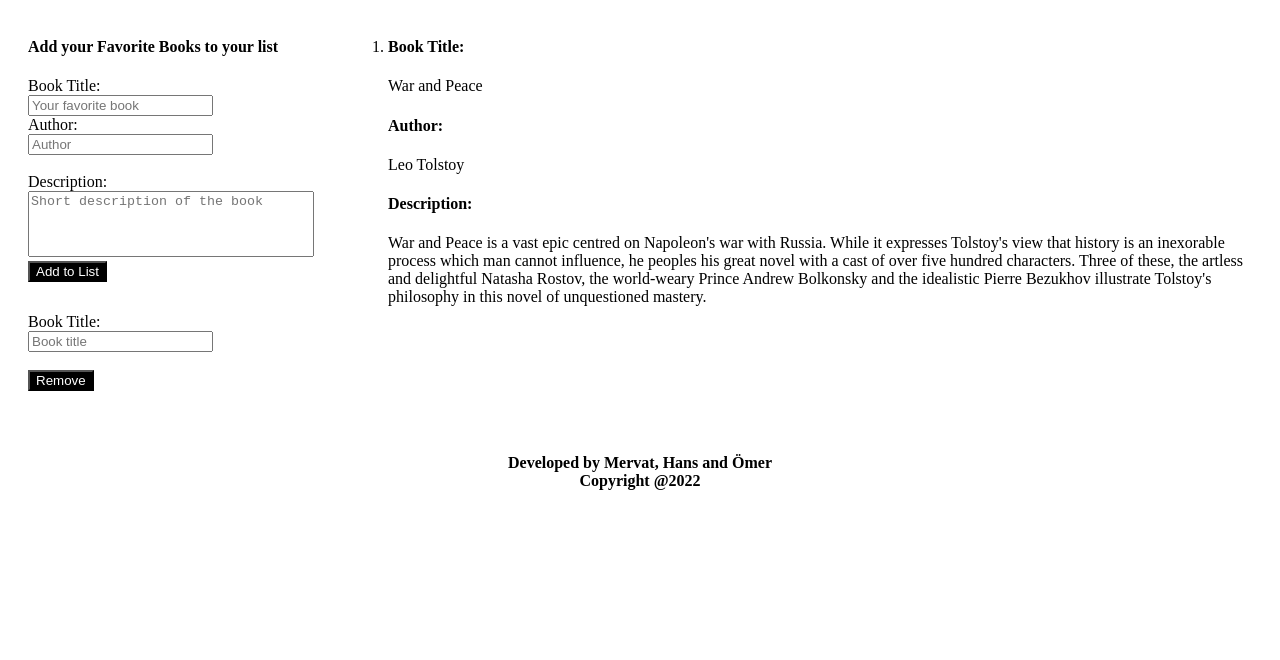
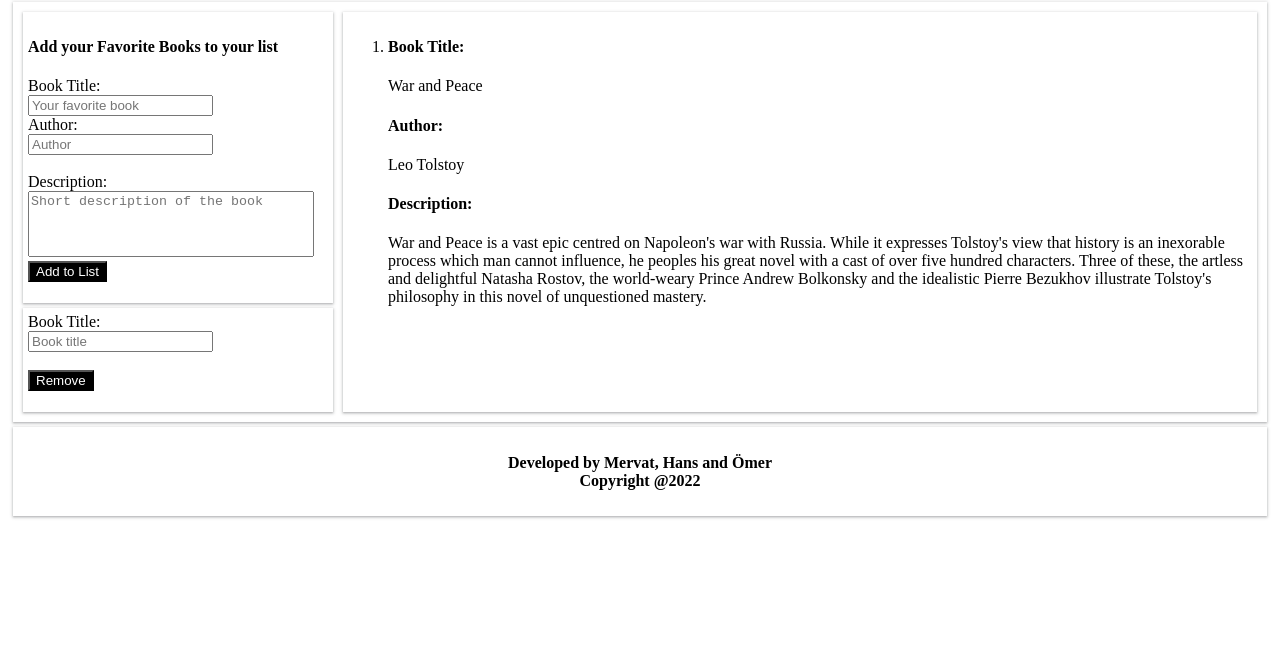
Before and after one commit to lab-antwerp-1/group1-separate-of-concerns-project, a plain HTML site: page index.html in a window 1280 px wide. Shown: the part 140-800 px from the top of the page. Drawn offline with Linux system fonts and the light colour scheme.

Commit message:
bug in css box shadow is corrected

```diff
--- a/client/styles/index.css
+++ b/client/styles/index.css
@@ -1,7 +1,7 @@
 @import url('./other-file.css');
 
 .common {
-  box-shadow: rgba(60, 64, 67, 0.3) 0 1px 2px 0 rgba(60, 64, 67, 0.15) 0 1px 3px 1px;
+  box-shadow: rgba(60, 64, 67, 0.3) 0 1px 2px 0, rgba(60, 64, 67, 0.15) 0 1px 3px 1px;
   min-width: 300px;
   min-height: 50px;
   margin: 5px;
```
